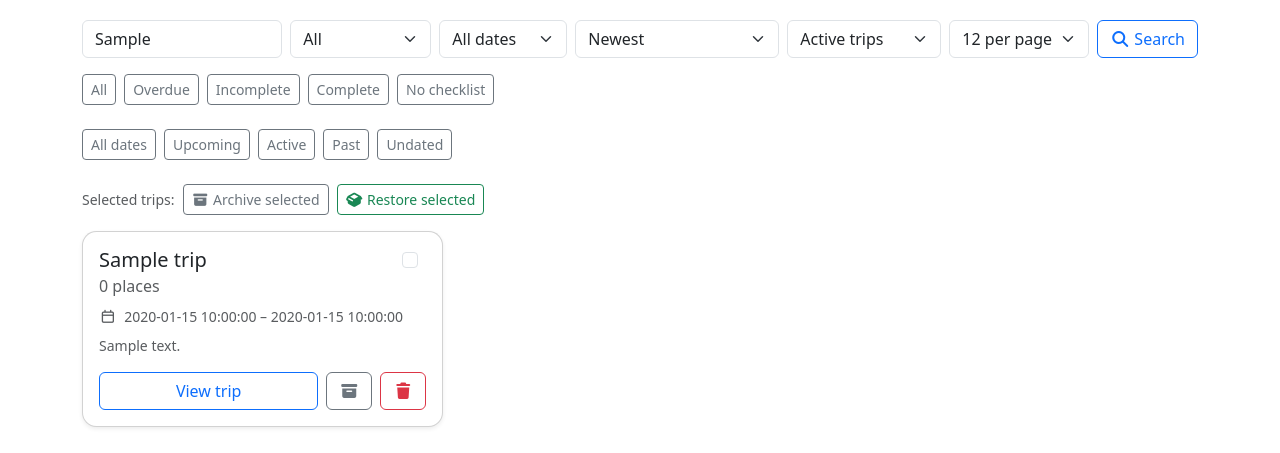
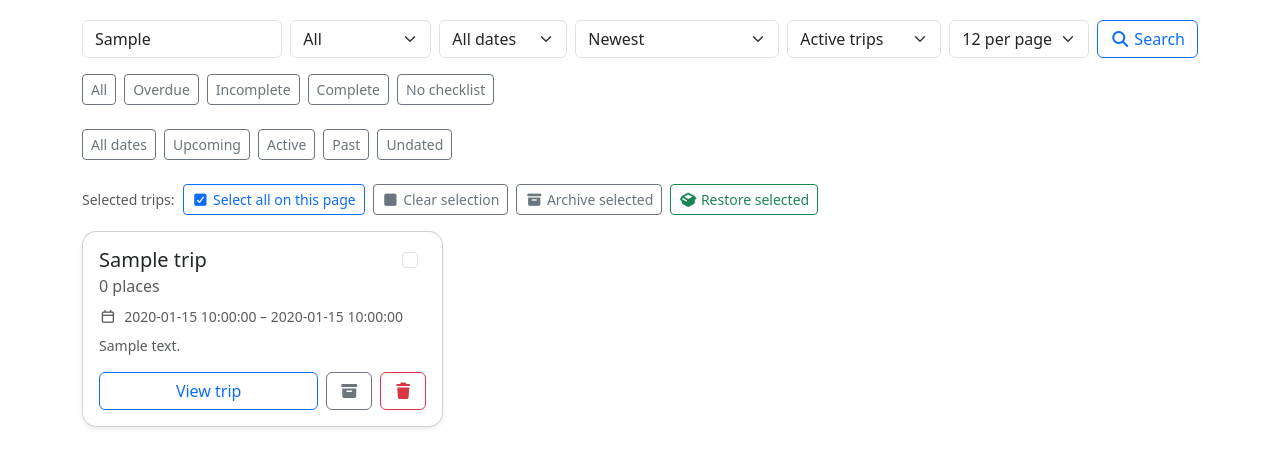
Before and after one commit to drakeg/vlog_travel_finder, a Python web app: template templates/public/trips.html in a window 1280 px wide. Shown: the part 201-654 px from the top of the page. Run offline with Jinja, Linux system fonts and the light colour scheme; the template is opened without the code that fills it: most values are stand-ins (such as "Sample title", 1, 10 or a date in 2020); grey boxes marked "Sample" are stand-in pictures.

Commit message:
feat: add current-page trip selection controls

```diff
--- a/templates/public/trips.html
+++ b/templates/public/trips.html
@@ -138,6 +138,12 @@
       <input type="hidden" name="_csrf_token" value="{{ csrf_token() }}" />
       <input type="hidden" name="next" value="{{ trip_return_url }}" />
       <span class="small text-body-secondary">Selected trips:</span>
+      <button class="btn btn-sm btn-outline-primary" type="button" id="select-all-trips-page">
+        <i class="fa-solid fa-square-check me-1"></i>Select all on this page
+      </button>
+      <button class="btn btn-sm btn-outline-secondary" type="button" id="clear-trip-selection">
+        <i class="fa-solid fa-square me-1"></i>Clear selection
+      </button>
       <button class="btn btn-sm btn-outline-secondary" type="submit" name="action" value="archive">
         <i class="fa-solid fa-box-archive me-1"></i>Archive selected
       </button>
@@ -266,4 +272,25 @@
       </div>
     </div>
   {% endif %}
+  <script>
+    document.addEventListener("DOMContentLoaded", () => {
+      const currentPageTripCheckboxes = () =>
+        Array.from(document.querySelectorAll('input[name="trip_ids"][form="bulk-trip-form"]'));
+
+      const selectAllButton = document.getElementById("select-all-trips-page");
+      const clearButton = document.getElementById("clear-trip-selection");
+
+      selectAllButton?.addEventListener("click", () => {
+        currentPageTripCheckboxes().forEach((checkbox) => {
+          checkbox.checked = true;
+        });
+      });
+
+      clearButton?.addEventListener("click", () => {
+        currentPageTripCheckboxes().forEach((checkbox) => {
+          checkbox.checked = false;
+        });
+      });
+    });
+  </script>
 {% endblock %}
```
